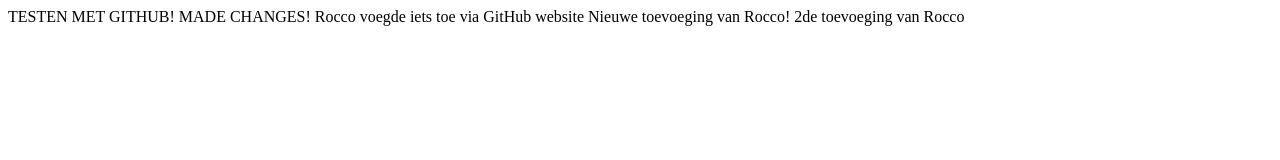
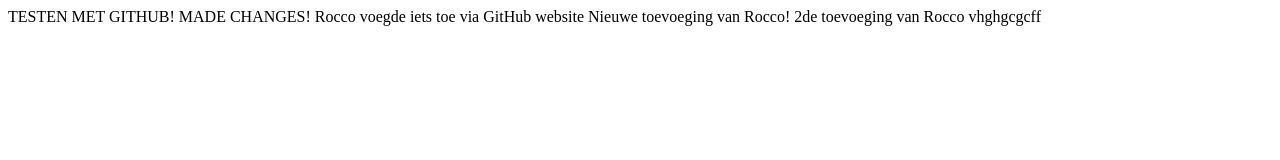
Before and after one commit to Rocconol/TestProject, a plain HTML site: page index.html in a window 1280 px wide. Drawn offline with Linux system fonts and the light colour scheme.

Commit message:
Update by rocconol

```diff
--- a/index.html
+++ b/index.html
@@ -12,5 +12,6 @@
     Rocco voegde iets toe via GitHub website
 Nieuwe toevoeging van Rocco!
 2de toevoeging van Rocco
+vhghgcgcff
 </body>
 </html>
```
